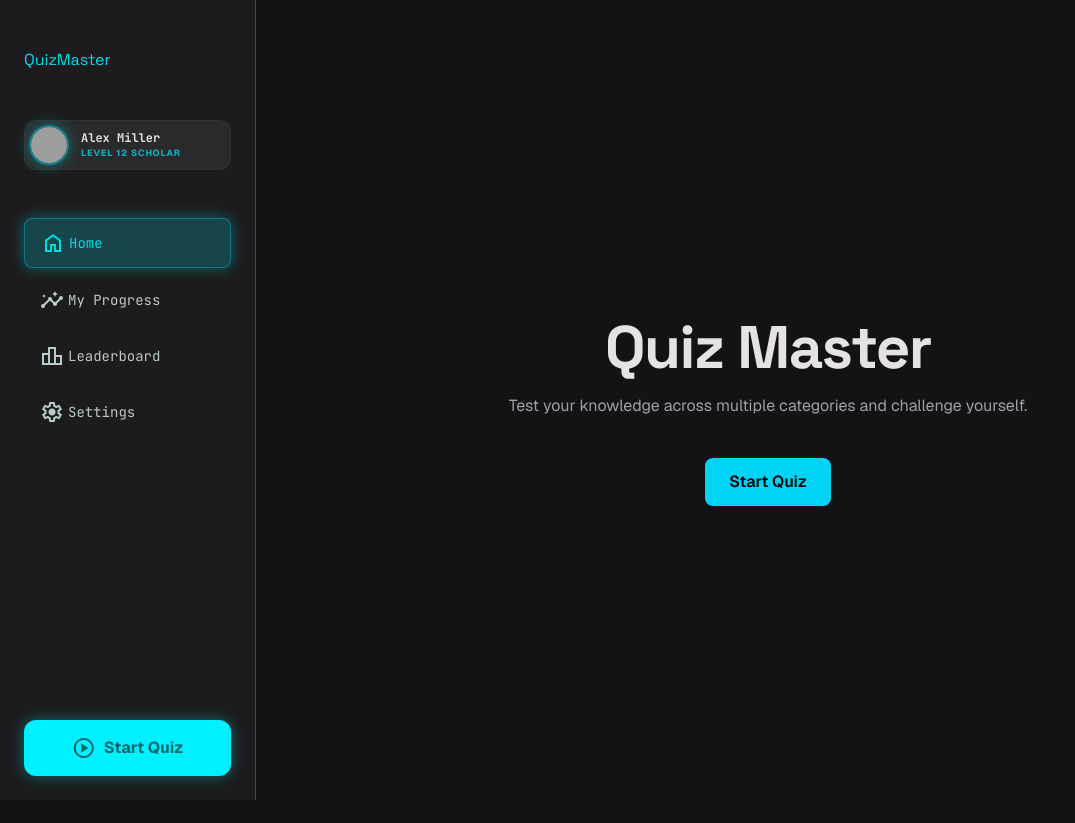
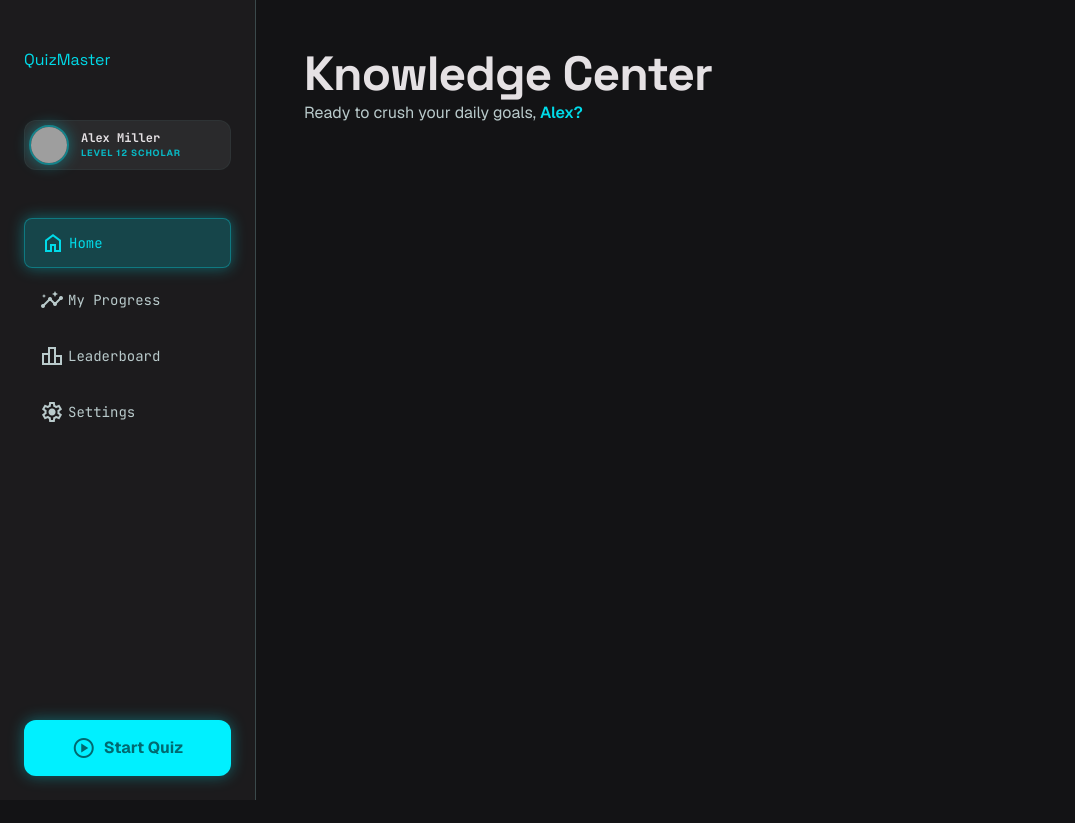
Before and after one commit to DoctorWolf69/quiz-master, a React (Vite) app: page / in a window 1280 px wide. Shown: the whole page, without its empty margins (0-1075 px from the left). After the commit the page ends 800 px from the top, so only its background shows below. Built offline with nearby package versions, Linux system fonts and the light colour scheme; grey boxes are pictures that could not be loaded.

Commit message:
feat(home): add welcome header and bento grid container

```diff
--- a/src/pages/Home.jsx
+++ b/src/pages/Home.jsx
@@ -1,18 +1,20 @@
 function Home() {
   return (
-    <section className="flex min-h-[calc(100vh-73px)] flex-col items-center justify-center px-6 text-center">
-      <h1 className="mb-4 text-6xl font-bold tracking-tight">
-        Quiz Master
-      </h1>
+    <>
+      <div className="flex flex-col md:flex-row justify-between items-start md:items-center mb-margin-desktop gap-gutter">
+        <div>
+          <h1 className="font-headline-xl text-headline-xl-mobile lg:text-headline-xl text-on-surface">
+            Knowledge Center
+          </h1>
+          <p className="font-body-md text-on-surface-variant">
+            Ready to crush your daily goals,{" "}
+            <span className="text-primary-fixed-dim font-semibold">Alex?</span>
+          </p>
+        </div>
+      </div>
 
-      <p className="mb-10 max-w-xl text-zinc-400">
-        Test your knowledge across multiple categories and challenge yourself.
-      </p>
-
-      <button className="rounded-lg bg-cyan-400 px-6 py-3 font-semibold text-black">
-        Start Quiz
-      </button>
-    </section>
+      <div className="grid grid-cols-1 md:grid-cols-12 gap-gutter"></div>
+    </>
   );
 }
 
```
